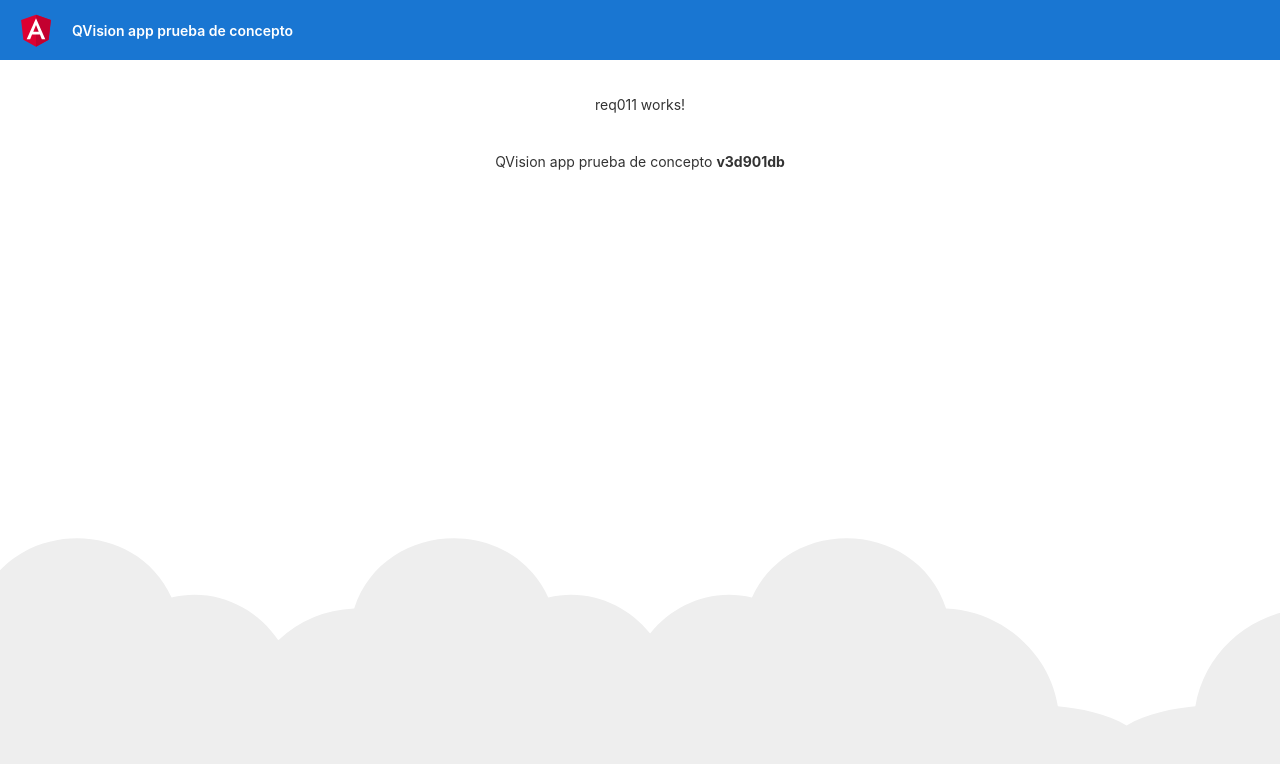
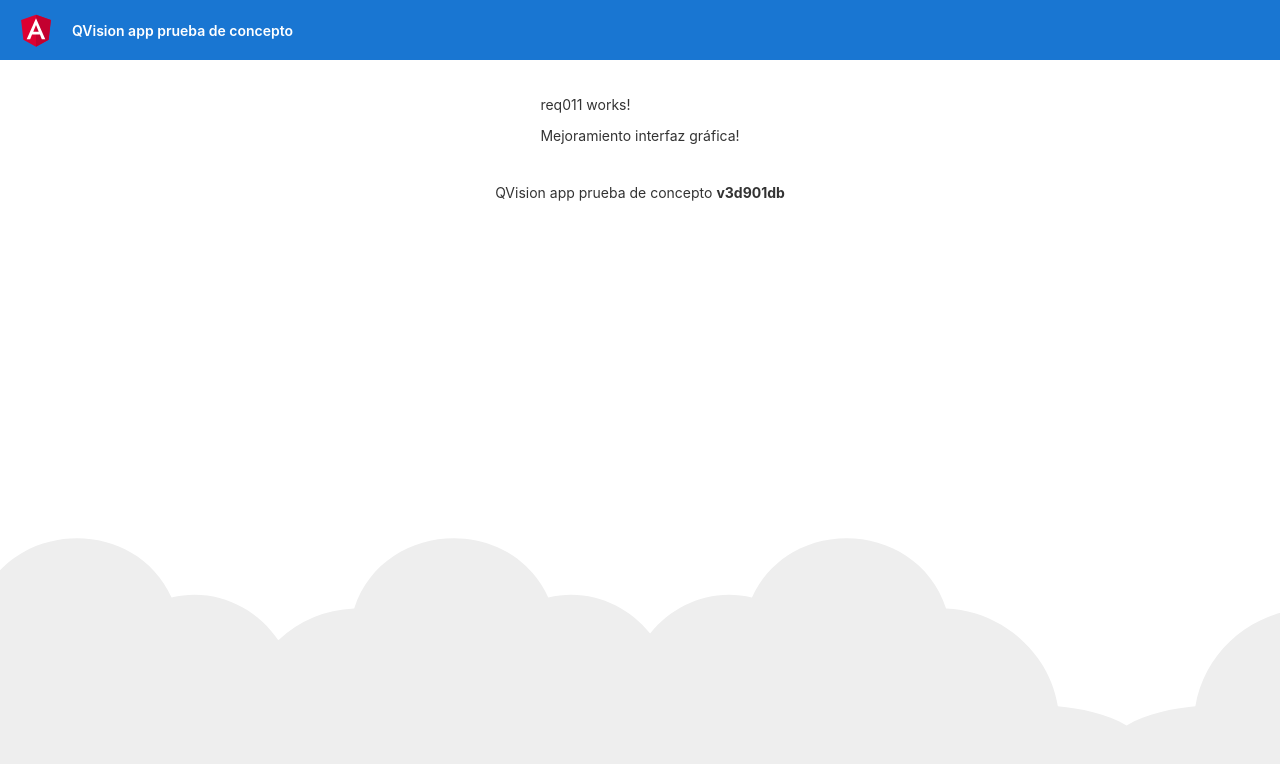
Before and after one commit to DCastroQV/Prueba-de-concepto, an Angular app: page /req011 in a window 1280 px wide. Shown: the top 764 px of the page. Built offline with nearby package versions, Linux system fonts and the light colour scheme.

Commit message:
req011 mejoramiento aplicación

```diff
--- a/src/app/req011/req011.component.html
+++ b/src/app/req011/req011.component.html
@@ -1 +1,2 @@
 <p>req011 works!</p>
+<p>Mejoramiento interfaz gráfica!</p>
```
Also changed, not shown: 1 other file (tests, documents, lock files or other folders).
